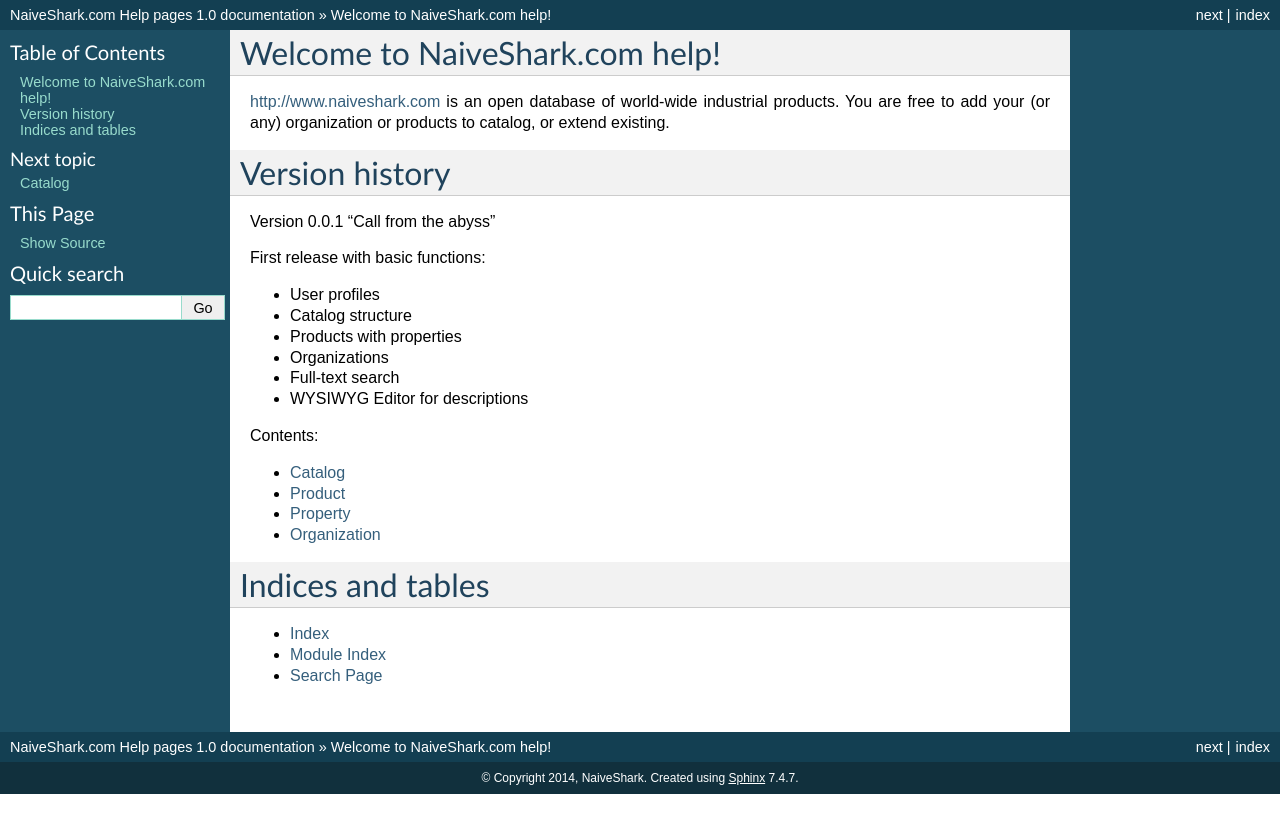
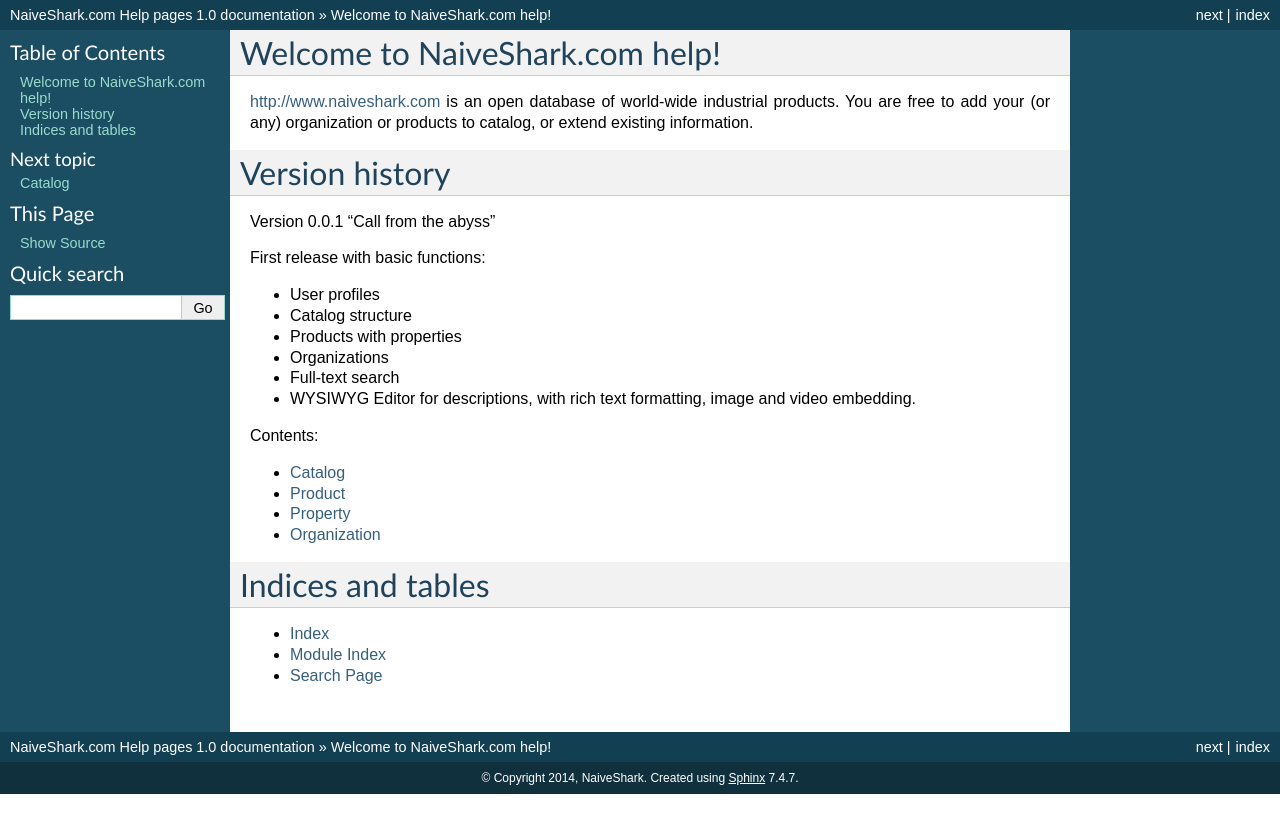
Before and after one commit to NaiveShark/NaiveSharkComDoc, a Sphinx documentation site: the page built from docs/index.rst, in a window 1280 px wide. Shown: the top 833 px of the page. Built offline with Sphinx 7.4.7, drawn with Linux system fonts in a browser that asks for light colours.

Commit message:
развитие

```diff
--- a/docs/index.rst
+++ b/docs/index.rst
@@ -6,7 +6,7 @@
 Welcome to NaiveShark.com help!
 =============================================
 
-http://www.naiveshark.com is an open database of world-wide industrial products. You are free to add your (or any) organization or products to catalog, or extend existing.
+http://www.naiveshark.com is an open database of world-wide industrial products. You are free to add your (or any) organization or products to catalog, or extend existing information.
 
 
 Version history
@@ -25,7 +25,7 @@
 
 * Full-text search
 
-* WYSIWYG Editor for descriptions
+* WYSIWYG Editor for descriptions, with rich text formatting, image and video embedding.
 
 Contents:
 
--- a/docs/property.rst
+++ b/docs/property.rst
@@ -1,4 +1,4 @@
 Property
-=======
+========
 
 Property is a portion of information about some product. For example, turbofan engine has 'fan diameter', 'static thrust' and 'bypass ratio' (and much more) properties.
```
